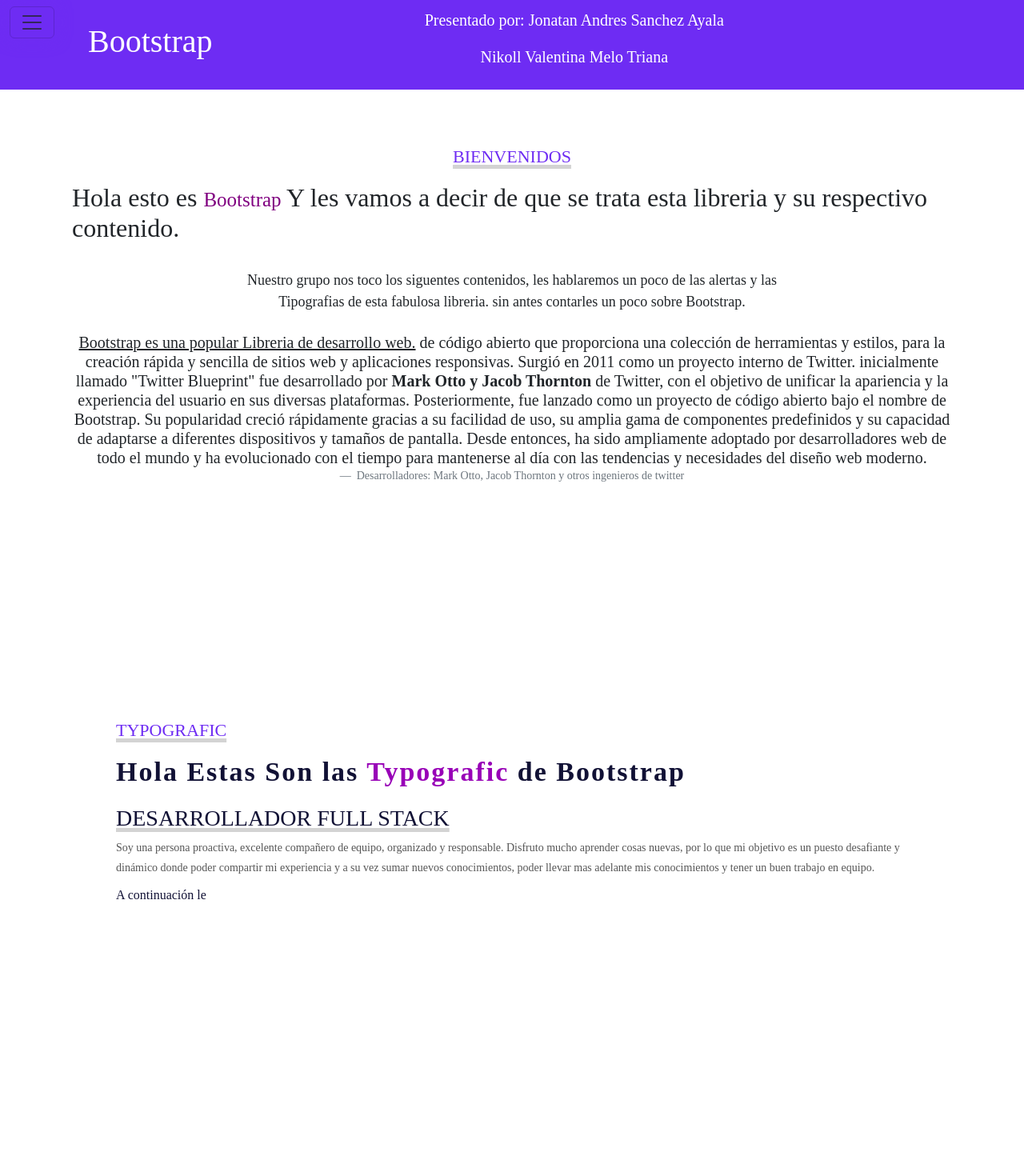
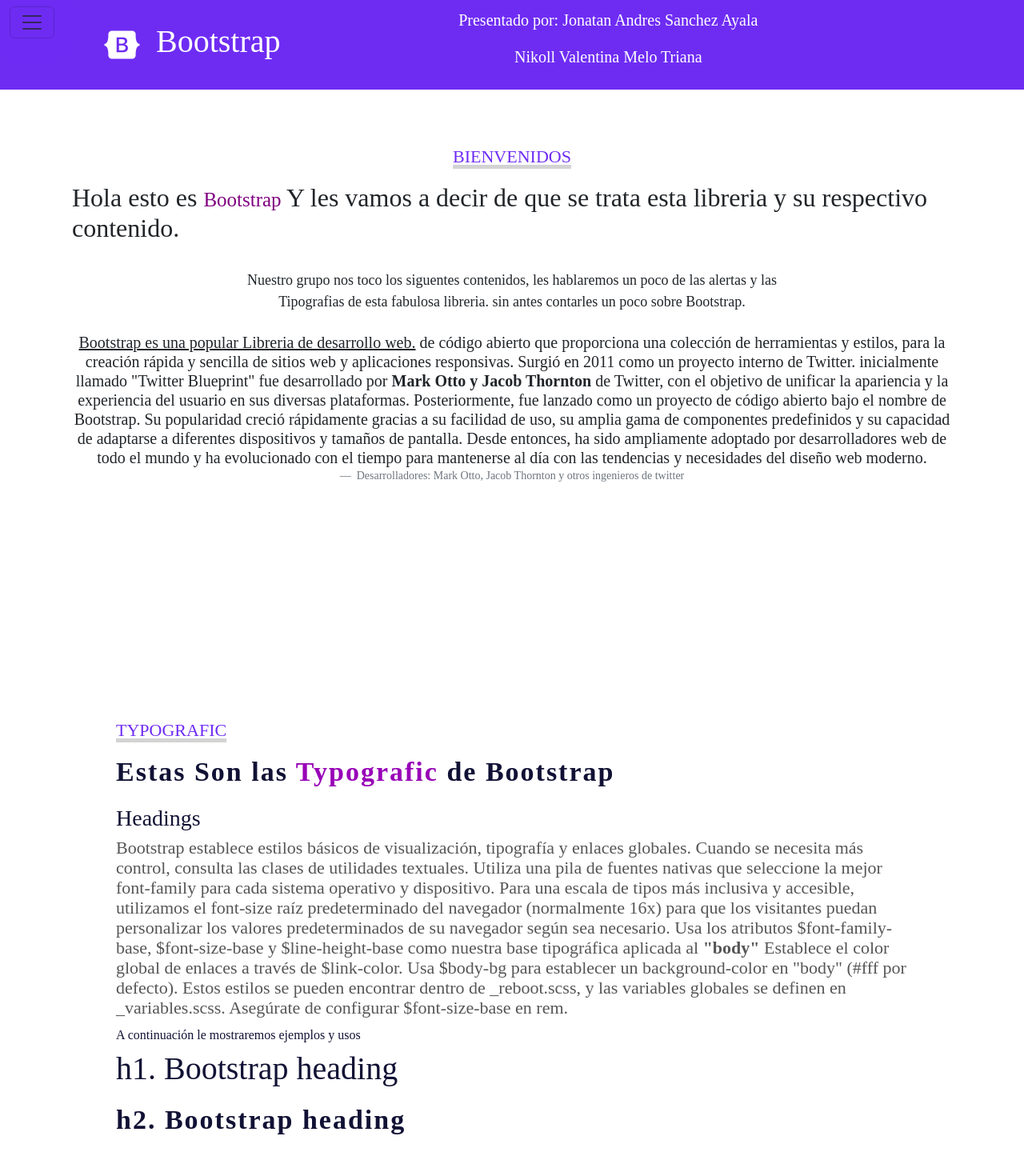
Before and after one commit to JonatanAn12/Exposicion, a Vue app: page / in a window 1280 px wide. Shown: the top 1445 px of the page at 80% size. Before the commit the page ends 1237 px from the top, so only its background shows below. Built offline with nearby package versions, Linux system fonts and the light colour scheme.

Commit message:
agrgando tipografia

```diff
--- a/src/App.vue
+++ b/src/App.vue
@@ -2,7 +2,10 @@
   <section id="inicio">
     <div class="contenido">
         <header>
-            <div class="contenido-header">
+          <div class="contenido-header">
+            <div class="formas">
+            <i class="fa-brands fa-bootstrap"></i>
+          </div>
                 <h1>Bootstrap</h1>
                 <div class="container">
                 <p>Presentado por: Jonatan Andres Sanchez Ayala</p>
@@ -77,14 +80,25 @@
 <section id="contenido2">
   <div class="contenido2">
       <p class="titulo-seccion">Typografic</p>
-      <h2>Hola Estas Son las <span>Typografic</span> de Bootstrap</h2>
-      <h3>Desarrollador Full stack</h3>
-      <p>Soy una persona proactiva, excelente compañero de equipo, organizado y responsable. Disfruto
-          mucho aprender cosas nuevas, por lo que mi objetivo es un puesto desafiante y dinámico donde
-          poder compartir mi experiencia y a su vez sumar nuevos conocimientos, poder llevar mas
-          adelante mis conocimientos y tener un buen trabajo en equipo.</p>
+      <h2>Estas Son las <span>Typografic</span> de Bootstrap</h2>
+      <h3>Headings</h3>
+      <p>Bootstrap establece estilos básicos de visualización, tipografía y enlaces globales. Cuando se necesita más control, consulta las clases de utilidades textuales.
 
-          <h6>A continuación le </h6>
+        Utiliza una pila de fuentes nativas que seleccione la mejor font-family para cada sistema operativo y dispositivo.
+        Para una escala de tipos más inclusiva y accesible, utilizamos el font-size raíz predeterminado del navegador (normalmente 16x) para que los visitantes puedan personalizar los valores predeterminados de su navegador según sea necesario.
+        Usa los atributos $font-family-base, $font-size-base y $line-height-base como nuestra base tipográfica aplicada al <strong>"body"</strong>
+        Establece el color global de enlaces a través de $link-color.
+        Usa $body-bg para establecer un background-color en "body" (#fff por defecto).
+        Estos estilos se pueden encontrar dentro de _reboot.scss, y las variables globales se definen en _variables.scss. Asegúrate de configurar $font-size-base en rem.</p>
+
+          <h6>A continuación le mostraremos ejemplos y usos</h6>
+
+          <h1>h1. Bootstrap heading</h1>
+          <h2>h2. Bootstrap heading</h2>
+          <h3>h3. Bootstrap heading</h3>
+          <h4>h4. Bootstrap heading</h4>
+          <h5>h5. Bootstrap heading</h5>
+          <h6>h6. Bootstrap heading</h6>
   </div>
 </section>
 </template>
@@ -99,7 +113,7 @@
 *{
     margin: 0;
     padding: 0;
-    box-sizing: border-box;
+    box-sizing: border-box !important;
     font-family: 'Montserrat';
 }
 
@@ -217,11 +231,6 @@
     text-transform: uppercase;
     transition: .5s;
 }
-
-#inicio .contenido .presentacion a:hover {
-    background-color: #9800B7;
-}
-
 .navbar-toggler-icon {
     background-color:  #6e2cf3;
 }
@@ -267,7 +276,7 @@
 }
 
 #contenido2 .contenido2 p {
-  font-size: 14px;
+  font-size: 22px;
   line-height: 25px;
   color: #565656;
   margin-bottom: 12px;
@@ -302,7 +311,7 @@
   margin-right: 20px;
 }
 
-h3 {
+#inicio .contenido header .contenido-header nav ul li button h3 {
   text-transform: uppercase;
   color: #6e2cf3;
   text-decoration: underline;
@@ -310,5 +319,22 @@
   text-decoration-thickness: 5px;
 }
 
+.formas {
+  display: inline-block
+
+}
+
+.formas i {
+  text-decoration: none;
+    color: #fff;
+    display: inline-block;
+    padding: 10px;
+    margin: 10px;
+    font-size: 40px;
+}
+
+.navbar bg-purple fixed-top {
+  margin-top: 1px;
+}
 
 </style>
--- a/src/components/Exposicion.vue
+++ b/src/components/Exposicion.vue
@@ -1,5 +1,5 @@
 <template>
-
+    <link rel="stylesheet" href="https://cdnjs.cloudflare.com/ajax/libs/font-awesome/6.5.2/css/all.min.css" integrity="sha512-SnH5WK+bZxgPHs44uWIX+LLJAJ9/2PkPKZ5QiAj6Ta86w+fsb2TkcmfRyVX3pBnMFcV7oQPJkl9QevSCWr3W6A==" crossorigin="anonymous" referrerpolicy="no-referrer" />
 </template>
 
 <script>
```
